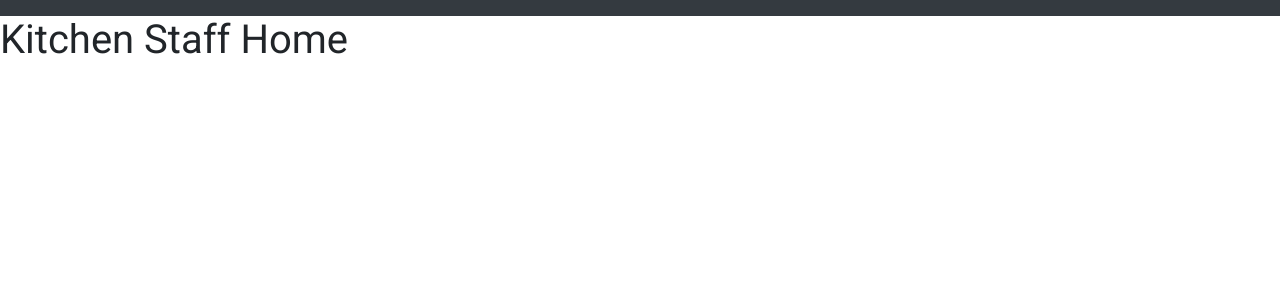
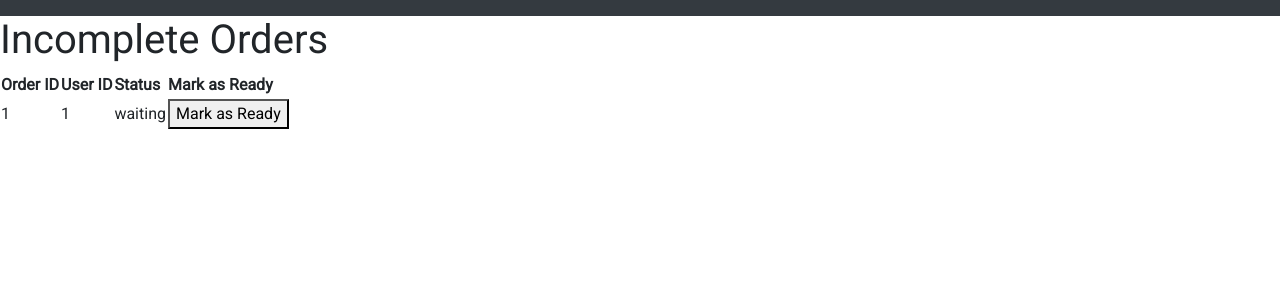
Before and after one commit to aavilnitis/Year2Term2Restaurant, a Flask app: template kitchen/templates/kitchen-home.html in a window 1280 px wide. Shown: the top 300 px of the page. Run offline with Flask 2, Linux system fonts and the light colour scheme; the template is opened without the code that fills it: values that come from a table or form of the project are taken from there, others are empty; tables that the repository leaves empty hold one stand-in row (values such as "Sample post"); some libraries are stand-ins or nearby versions.

Commit message:
Modified kitchen.py so that the home route retrieves all incomplete orders from the DB and displays them for the staff to see. As well as this, there is a route that allows the kitchen staff to update the status of an order to 'ready'. Also restructured kitchen-home.html to accomodate for these changes. Now displays a list of all the orders and allows interaction with the order_ready route using redirection.

```diff
--- a/kitchen/templates/kitchen-home.html
+++ b/kitchen/templates/kitchen-home.html
@@ -1,5 +1,31 @@
 {% extends "base.html" %}
 {% block title %}Kitchen Staff Home{% endblock %}
 {% block content %}
-    <h1>Kitchen Staff Home</h1>
+<body>
+    <h1>Incomplete Orders</h1>
+    <table>
+        <thead>
+            <tr>
+                <th>Order ID</th>
+                <th>User ID</th>
+                <th>Status</th>
+                <th>Mark as Ready</th>
+            </tr>
+        </thead>
+        <tbody>
+            {% for order in orders %}
+                <tr>
+                    <td>{{ order.id }}</td>
+                    <td>{{ order.user_id }}</td>
+                    <td>{{ order.delivery_status }}</td>
+                    <td>
+                        <form action="{{ url_for('kitchen.order_ready') }}" method="POST">
+                            <input type="hidden" name="order_id" value="{{ order.id }}">
+                            <button type="submit">Mark as Ready</button>
+                        </form>
+                    </td>
+                </tr>
+            {% endfor %}
+        </tbody>
+    </table>
 {% endblock %}
```
Also changed, not shown: kitchen/kitchen.py (+13 -1 lines).
